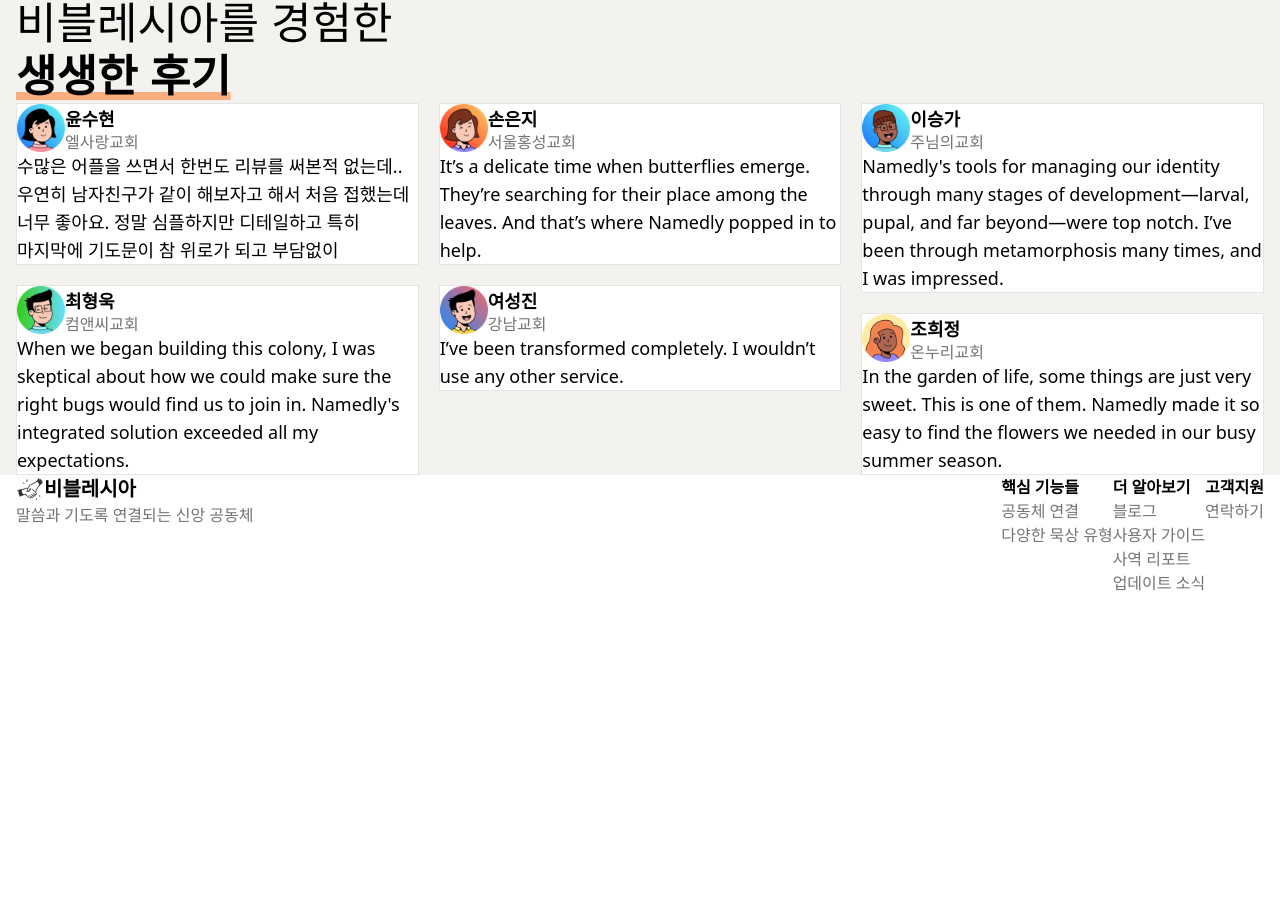
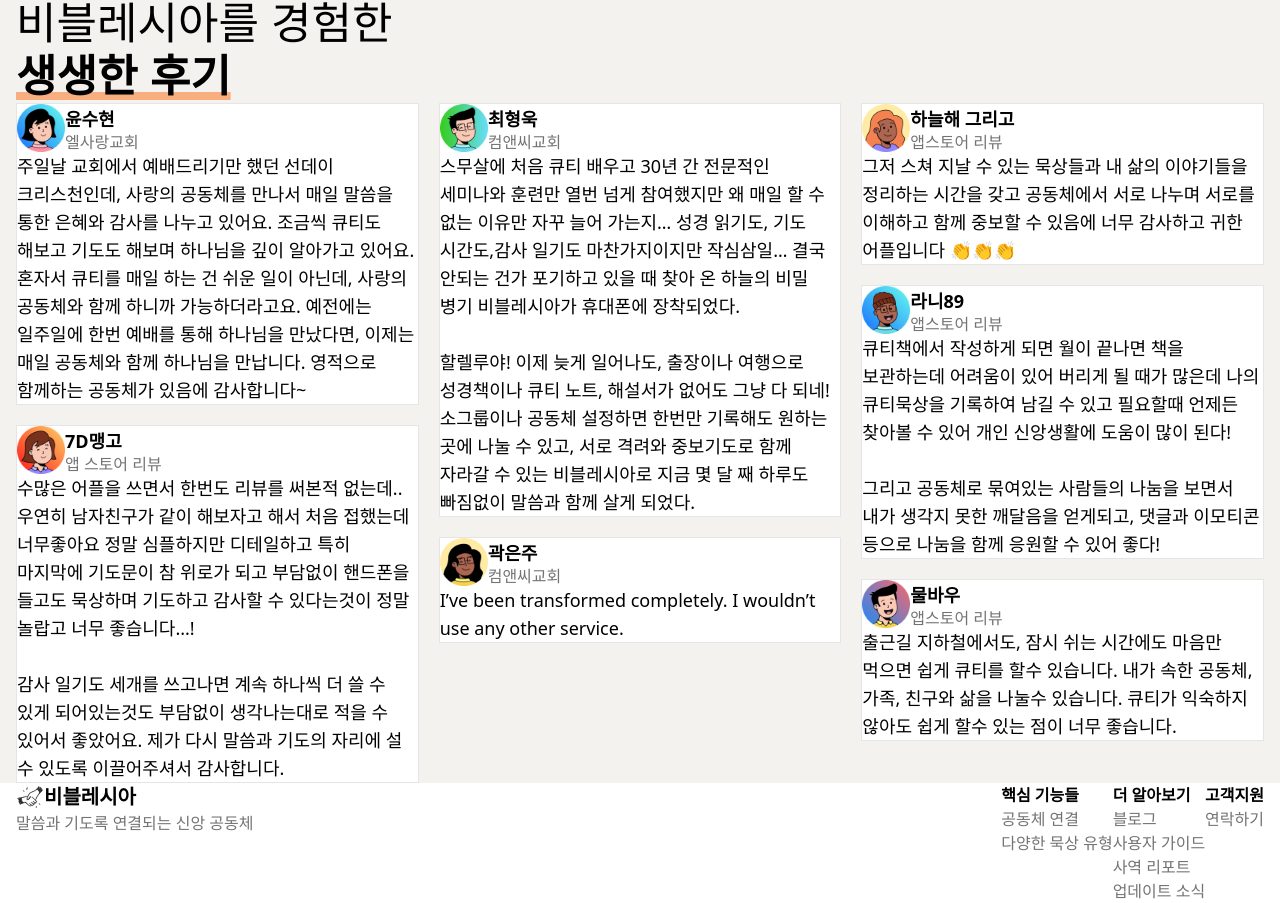
Before and after one commit to biblessia/biblessia-website, a Next.js app: page / in a window 1280 px wide. Shown: the part 2062-2965 px from the top of the page. Before the commit the page ends 2657 px from the top, so only its background shows below. Built offline with nearby package versions, Linux system fonts and the light colour scheme; a web font is replaced by a local one.

Commit message:
리뷰 아바타 수정

```diff
--- a/app/(home)/sections/TestimonialSection.tsx
+++ b/app/(home)/sections/TestimonialSection.tsx
@@ -46,48 +46,55 @@
       name: "윤수현",
       church: "엘사랑교회",
       review:
-        "수많은 어플을 쓰면서 한번도 리뷰를 써본적 없는데.. 우연히 남자친구가 같이 해보자고 해서 처음 접했는데 너무 좋아요. 정말 심플하지만 디테일하고 특히 마지막에 기도문이 참 위로가 되고 부담없이",
+        "주일날 교회에서 예배드리기만 했던 선데이 크리스천인데, 사랑의 공동체를 만나서 매일 말씀을 통한 은혜와 감사를 나누고 있어요. 조금씩 큐티도 해보고 기도도 해보며 하나님을 깊이 알아가고 있어요. 혼자서 큐티를 매일 하는 건 쉬운 일이 아닌데, 사랑의 공동체와 함께 하니까 가능하더라고요. 예전에는 일주일에 한번 예배를 통해 하나님을 만났다면, 이제는 매일 공동체와 함께 하나님을 만납니다. 영적으로 함께하는 공동체가 있음에 감사합니다~",
+    },
+    {
+      avatar: "/images/avatar_3.png",
+      name: "7D맹고",
+      church: "앱 스토어 리뷰",
+      review:
+        "수많은 어플을 쓰면서 한번도 리뷰를 써본적 없는데.. 우연히 남자친구가 같이 해보자고 해서 처음 접했는데 너무좋아요 정말 심플하지만 디테일하고 특히 마지막에 기도문이 참 위로가 되고 부담없이 핸드폰을 들고도 묵상하며 기도하고 감사할 수 있다는것이 정말 놀랍고 너무 좋습니다...!\n\n감사 일기도 세개를 쓰고나면 계속 하나씩 더 쓸 수 있게 되어있는것도 부담없이 생각나는대로 적을 수 있어서 좋았어요. 제가 다시 말씀과 기도의 자리에 설 수 있도록 이끌어주셔서 감사합니다.",
     },
     {
       avatar: "/images/avatar_2.png",
       name: "최형욱",
       church: "컴앤씨교회",
       review:
-        "When we began building this colony, I was skeptical about how we could make sure the right bugs would find us to join in. Namedly's integrated solution exceeded all my expectations.",
+        "스무살에 처음 큐티 배우고 30년 간 전문적인 세미나와 훈련만 열번 넘게 참여했지만 왜 매일 할 수 없는 이유만 자꾸 늘어 가는지… 성경 읽기도, 기도 시간도,감사 일기도 마찬가지이지만 작심삼일… 결국 안되는 건가 포기하고 있을 때 찾아 온 하늘의 비밀 병기 비블레시아가 휴대폰에 장착되었다.\n\n할렐루야! 이제 늦게 일어나도, 출장이나 여행으로 성경책이나 큐티 노트, 해설서가 없어도 그냥 다 되네! 소그룹이나 공동체 설정하면 한번만 기록해도 원하는 곳에 나눌 수 있고, 서로 격려와 중보기도로 함께 자라갈 수 있는 비블레시아로 지금 몇 달 째 하루도 빠짐없이 말씀과 함께 살게 되었다. ",
     },
     {
-      avatar: "/images/avatar_3.png",
-      name: "손은지",
-      church: "서울홍성교회",
-      review:
-        "It’s a delicate time when butterflies emerge. They’re searching for their place among the leaves. And that’s where Namedly popped in to help.",
-    },
-    {
-      avatar: "/images/avatar_5.png",
-      name: "여성진",
-      church: "강남교회",
+      avatar: "/images/avatar_7.png",
+      name: "곽은주",
+      church: "컴앤씨교회",
       review:
         "I’ve been transformed completely. I wouldn’t use any other service.",
     },
     {
-      avatar: "/images/avatar_6.png",
-      name: "이승가",
-      church: "주님의교회",
+      avatar: "/images/avatar_4.png",
+      name: "하늘해 그리고",
+      church: "앱스토어 리뷰",
       review:
-        "Namedly's tools for managing our identity through many stages of development—larval, pupal, and far beyond—were top notch. I’ve been through metamorphosis many times, and I was impressed.",
+        "그저 스쳐 지날 수 있는 묵상들과 내 삶의 이야기들을 정리하는 시간을 갖고 공동체에서 서로 나누며 서로를 이해하고 함께 중보할 수 있음에 너무 감사하고 귀한 어플입니다 👏👏👏",
     },
     {
-      avatar: "/images/avatar_4.png",
-      name: "조희정",
-      church: "온누리교회",
+      avatar: "/images/avatar_6.png",
+      name: "라니89",
+      church: "앱스토어 리뷰",
       review:
-        "In the garden of life, some things are just very sweet. This is one of them. Namedly made it so easy to find the flowers we needed in our busy summer season.",
+        "큐티책에서 작성하게 되면 월이 끝나면 책을 보관하는데 어려움이 있어 버리게 될 때가 많은데 나의 큐티묵상을 기록하여 남길 수 있고 필요할때 언제든 찾아볼 수 있어 개인 신앙생활에 도움이 많이 된다!\n\n그리고 공동체로 묶여있는 사람들의 나눔을 보면서 내가 생각지 못한 깨달음을 얻게되고, 댓글과 이모티콘 등으로 나눔을 함께 응원할 수 있어 좋다!",
+    },
+    {
+      avatar: "/images/avatar_5.png",
+      name: "물바우",
+      church: "앱스토어 리뷰",
+      review:
+        "출근길 지하철에서도, 잠시 쉬는 시간에도 마음만 먹으면 쉽게 큐티를 할수 있습니다. 내가 속한 공동체, 가족, 친구와 삶을 나눌수 있습니다. 큐티가 익숙하지 않아도 쉽게 할수 있는 점이 너무 좋습니다.",
     },
   ];
   const chunks = [
     testimonials.slice(0, 2),
     testimonials.slice(2, 4),
-    testimonials.slice(4, 6),
+    testimonials.slice(4, 7),
   ];
 
   return (
@@ -118,7 +125,7 @@
           </div>
         </div>
       </div>
-      <p className="text-lg break-keep">{review}</p>
+      <p className="text-lg break-keep whitespace-pre-line">{review}</p>
     </div>
   );
 }
```
Also changed, not shown: public/images/avatar_7.png (added).
